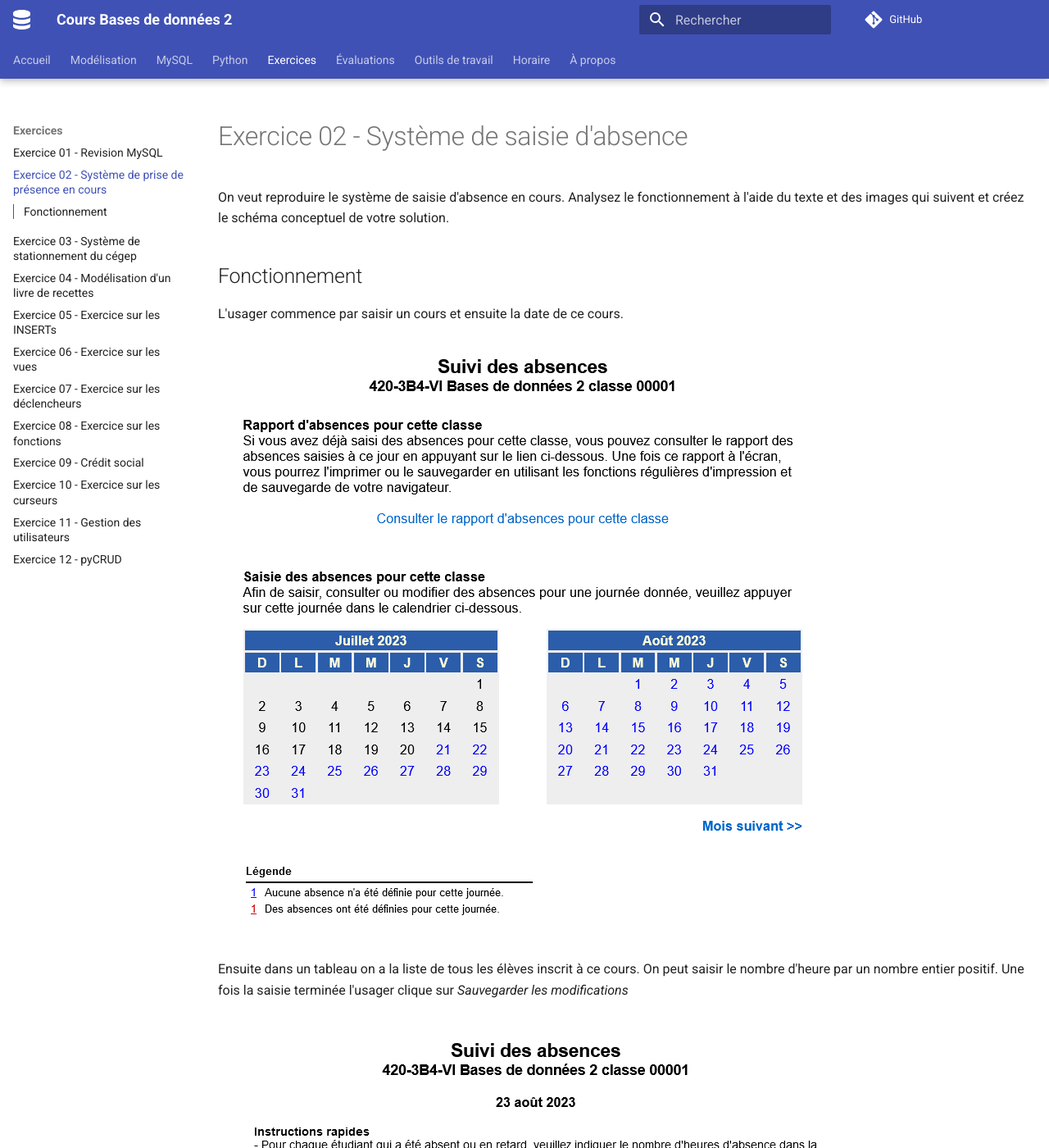
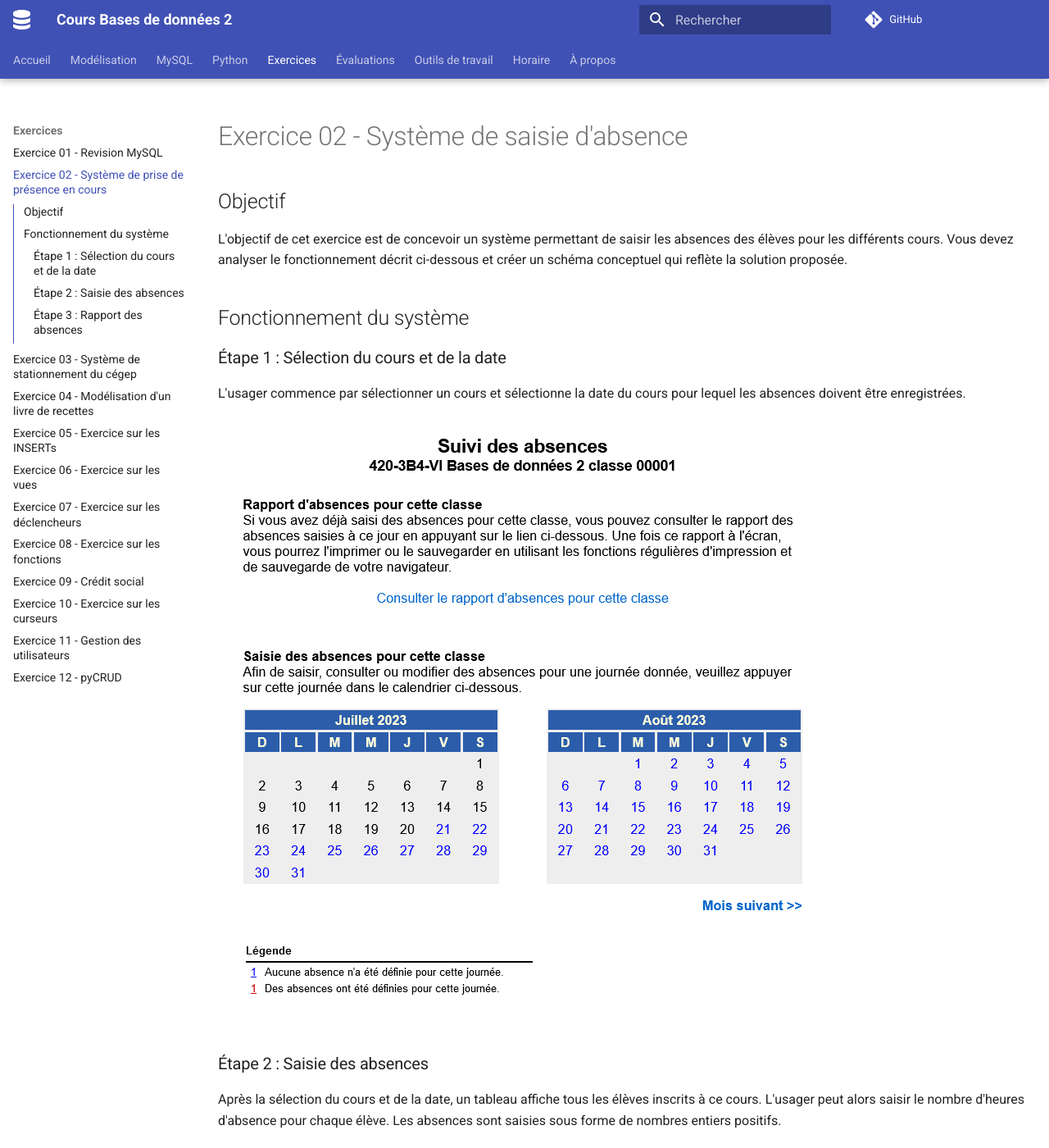
Before and after one commit to cegepvictoetienne/bd2, an MkDocs documentation site: the page built from docs/exercices/ex02_enonce.md, in a window 1280 px wide and 1400 px high. Shown: the whole window at 82% size. Built offline with MkDocs 1.6.1 and Material for MkDocs 9.7.7, drawn with Linux system fonts in a browser that asks for light colours; comment, search, counter and statistics services are not loaded; some of the changed text lies outside the part shown.

Commit message:
correction ex02

```diff
--- a/docs/exercices/ex02_enonce.md
+++ b/docs/exercices/ex02_enonce.md
@@ -1,17 +1,25 @@
 # Exercice 02 - Système de saisie d'absence
 
-On veut reproduire le système de saisie d'absence en cours. Analysez le fonctionnement à l'aide du texte et des images qui suivent et créez le schéma conceptuel de votre solution.
+## Objectif
 
-## Fonctionnement
+L'objectif de cet exercice est de concevoir un système permettant de saisir les absences des élèves pour les différents cours. Vous devez analyser le fonctionnement décrit ci-dessous et créer un schéma conceptuel qui reflète la solution proposée.
 
-L'usager commence par saisir un cours et ensuite la date de ce cours.
+## Fonctionnement du système
+
+### Étape 1 : Sélection du cours et de la date
+
+L'usager commence par sélectionner un cours et sélectionne la date du cours pour lequel les absences doivent être enregistrées.
 
 ![ex02_01.png](../images/ex02_01.png){.center .shadow}
 
-Ensuite dans un tableau on a la liste de tous les élèves inscrit à ce cours. On peut saisir le nombre d'heure par un nombre entier positif. Une fois la saisie terminée l'usager clique sur *Sauvegarder les modifications*
+### Étape 2 : Saisie des absences
+
+Après la sélection du cours et de la date, un tableau affiche tous les élèves inscrits à ce cours. L'usager peut alors saisir le nombre d'heures d'absence pour chaque élève. Les absences sont saisies sous forme de nombres entiers positifs.
 
 ![ex02_02.png](../images/ex02_02.png){.center .shadow}
 
-Finalement l'usager peut aussi sortir un rapport cumulatif des absences des élèves pour un cours donné.
+### Étape 3 : Rapport des absences
+
+L'usager a également la possibilité de consulter un rapport cumulatif des absences pour un cours donné, ce qui permet de visualiser rapidement les absences accumulées par chaque élève.
 
 ![ex02_03.png](../images/ex02_03.png){.center .shadow}
```
